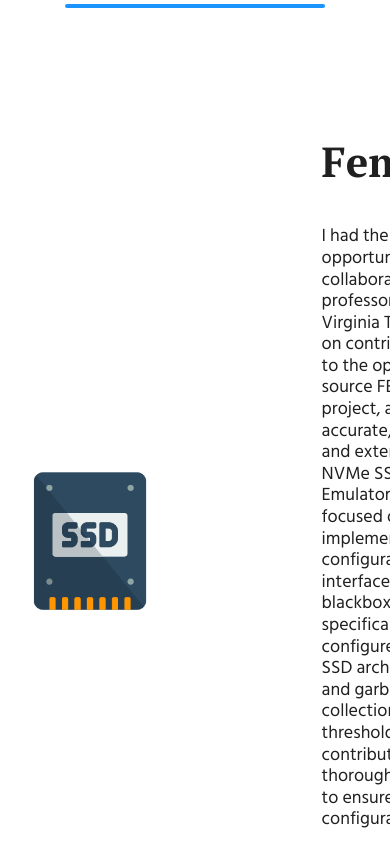
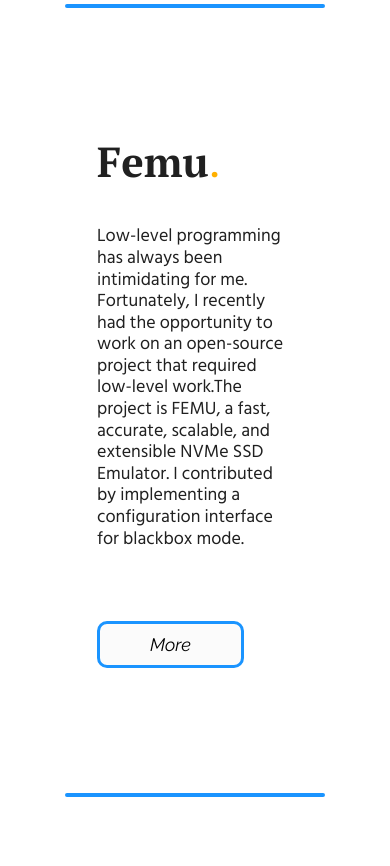
Before and after one commit to AkmalArifin/portofolio, a Vue app: page / in a window 390 px wide. Shown: the part 1720-2586 px from the top of the page. Built offline with nearby package versions, Linux system fonts and the light colour scheme.

Commit message:
feat: responsive list projects

```diff
--- a/src/components/ListProject.vue
+++ b/src/components/ListProject.vue
@@ -36,13 +36,12 @@
 
 .project-wrapper {
     display: flex;
-    justify-content: center;
+    justify-content: space-evenly;
     align-items: center;
     margin: 125px 0;
 }
 
 .project-image .image {
-    width: 400px;
     display: flex;
     justify-content: center;
     align-items: center;
@@ -54,6 +53,7 @@
 
 .project-details {
     padding: 0px 32px;
+    max-width: 70%;
 }
 
 h1 {
@@ -86,4 +86,13 @@
     border: 2px solid var(--vt-c-blue-1);
     border-radius: 2px;
 }
+
+@media (max-width: 800px) {
+    .project-image {
+        display: none;
+    }
+    .project-details {
+        max-width: 100%;
+    }
+}
 </style>
--- a/src/page/LandingPage.vue
+++ b/src/page/LandingPage.vue
@@ -89,7 +89,7 @@
             {
                 id: 1,
                 title: 'Femu',
-                paragraph:'I had the opportunity to collaborate with a professor at Virginia Tech, USA, on contributions to the open-source FEMU project, a fast, accurate, scalable, and extensible NVMe SSD Emulator. My work focused on implementing a configuration interface for blackbox mode, specifically configure latency, SSD architecture and garbage collection threshold. This contribution was thoroughly tested to ensure proper configuration.',
+                paragraph:`Low-level programming has always been intimidating for me. Fortunately, I recently had the opportunity to work on an open-source project that required low-level work.The project is FEMU, a fast, accurate, scalable, and extensible NVMe SSD Emulator. I contributed by implementing a configuration interface for blackbox mode.`,
                 link: "https://github.com/vtess/FEMU",
                 image: "./ssd.png",
             },
@@ -169,7 +169,8 @@
 }
 
 .about {
-    margin: 250px 200px;
+    margin: 250px auto;
+    max-width: 80%;
     display: flex;
     justify-content: space-between;
 }
@@ -202,7 +203,8 @@
 }
 
 .projects {
-    margin: 250px 200px;
+    margin: 250px auto;
+    max-width: 80%;
 }
 
 .opening {
@@ -264,7 +266,7 @@
     }
 
     .about {
-        margin: 100px 100px;
+        margin: 100px auto;
     }
 
     .about-content {
@@ -276,7 +278,7 @@
     }
 
     .projects {
-        margin: 100px 100px;
+        margin: 100px auto;
     }
 
     .opening-content {
@@ -285,6 +287,16 @@
 
     .opening-graphics {
         display: none;
+    }
+}
+
+@media (max-width: 800px) {
+    .about {
+        max-width: 100%;
+    }
+
+    .projects {
+        max-width: 100%;
     }
 }
 
```
